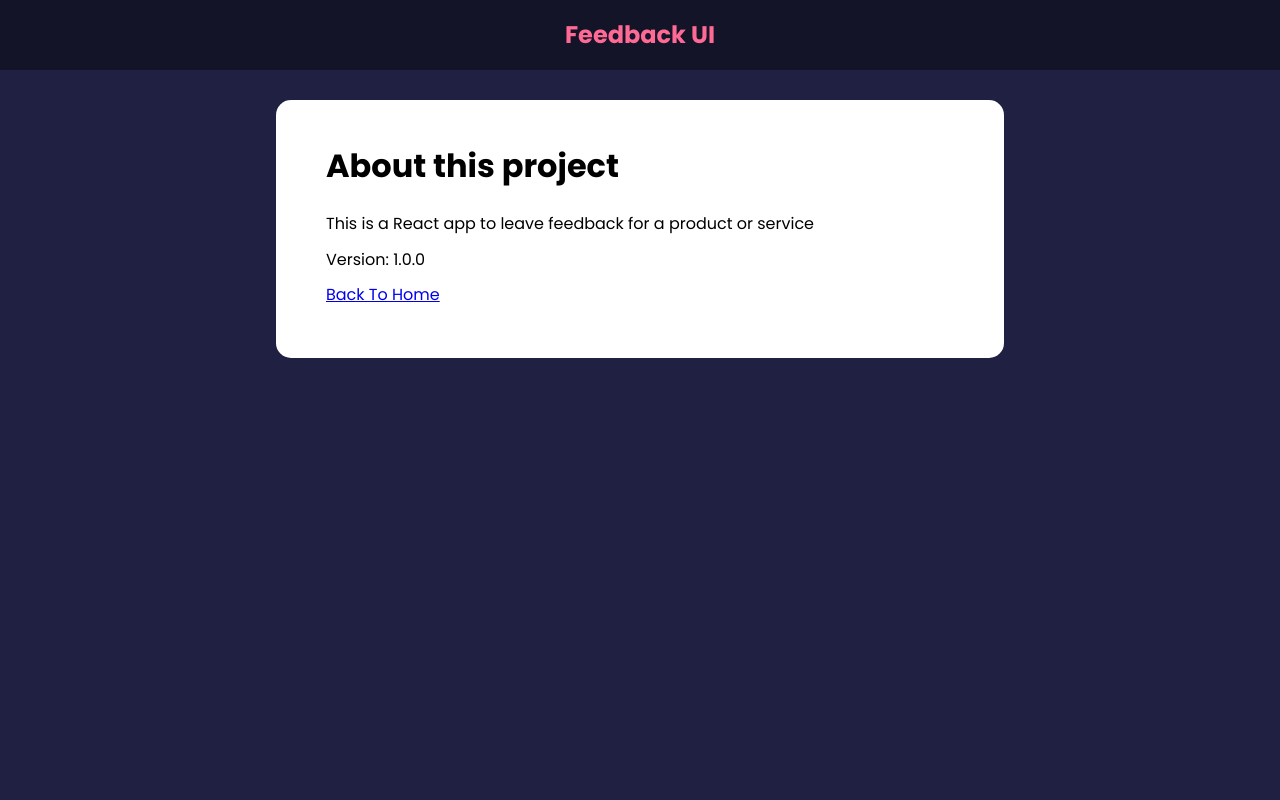
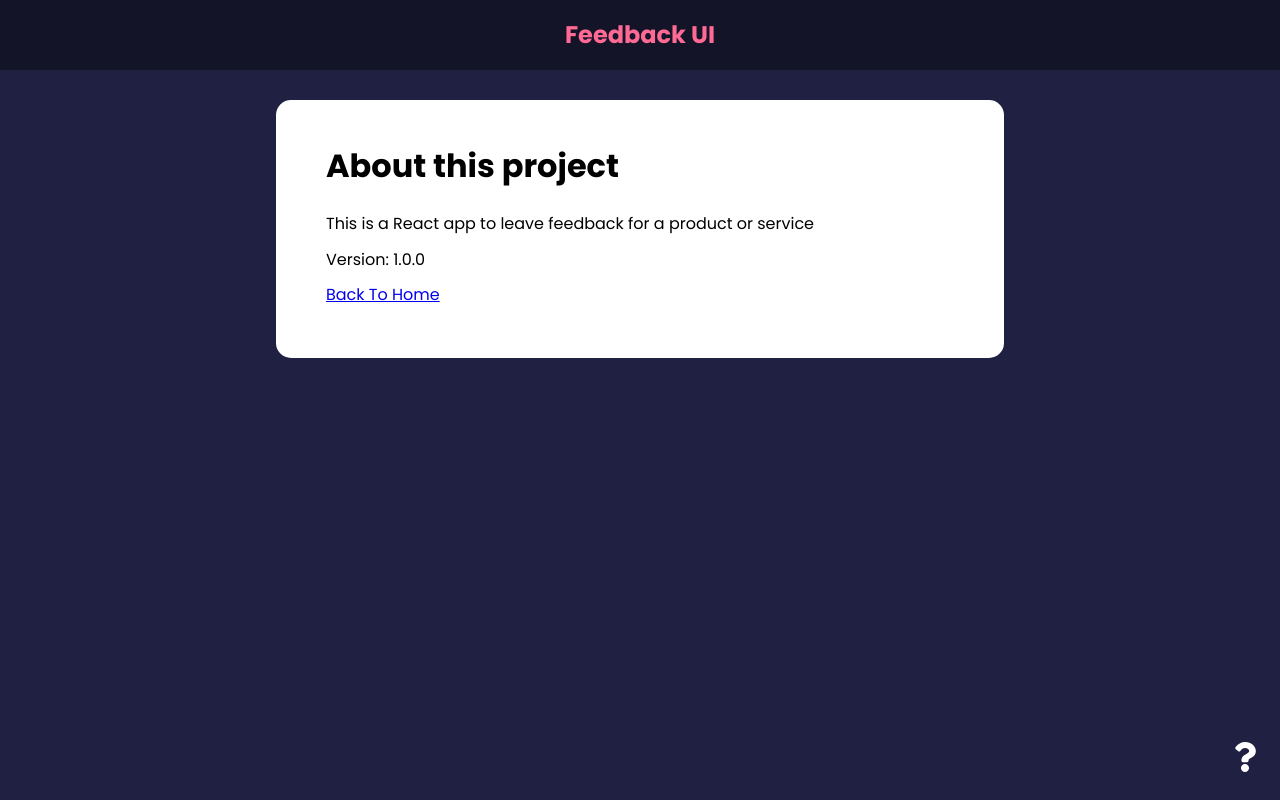
Before and after one commit to jgrisalescode/react-feedback-ui, a React (Create React App) app: page /about in a window 1280 px wide. Built offline with nearby package versions, Linux system fonts and the light colour scheme.

Commit message:
Creating Links (v5 & v6)

```diff
--- a/src/App.js
+++ b/src/App.js
@@ -6,6 +6,7 @@
 import FeedbackList from "./components/FeedbackList"
 import FeedbackStats from "./components/FeedbackStats"
 import FeedbackForm from "./components/FeedbackForm"
+import AboutIconLink from "./components/shared/AboutIconLink"
 import About from "./pages/About"
 
 const App = () => {
@@ -37,6 +38,7 @@
           </Route>
           <Route path="/about" element={<About />} />
         </Routes>
+        <AboutIconLink />
       </div>
     </Router >
   )
--- /dev/null
+++ b/src/components/shared/AboutIconLink.jsx
@@ -0,0 +1,14 @@
+import { Link } from "react-router-dom"
+import { FaQuestion } from "react-icons/fa"
+
+const AboutIconLink = () => {
+  return (
+    <div className="about-link">
+      <Link to="/about">
+        <FaQuestion size={30} />
+      </Link>
+    </div>
+  )
+}
+
+export default AboutIconLink
--- a/src/pages/About.jsx
+++ b/src/pages/About.jsx
@@ -1,4 +1,5 @@
 import Card from "../components/shared/Card"
+import { Link } from "react-router-dom"
 
 const About = () => {
   return (
@@ -8,7 +9,7 @@
         <p>This is a React app to leave feedback for a product or service</p>
         <p>Version: 1.0.0</p>
         <p>
-          <a href="/">Back To Home</a>
+          <Link to="/">Back To Home</Link>
         </p>
       </div>
     </Card>
```
